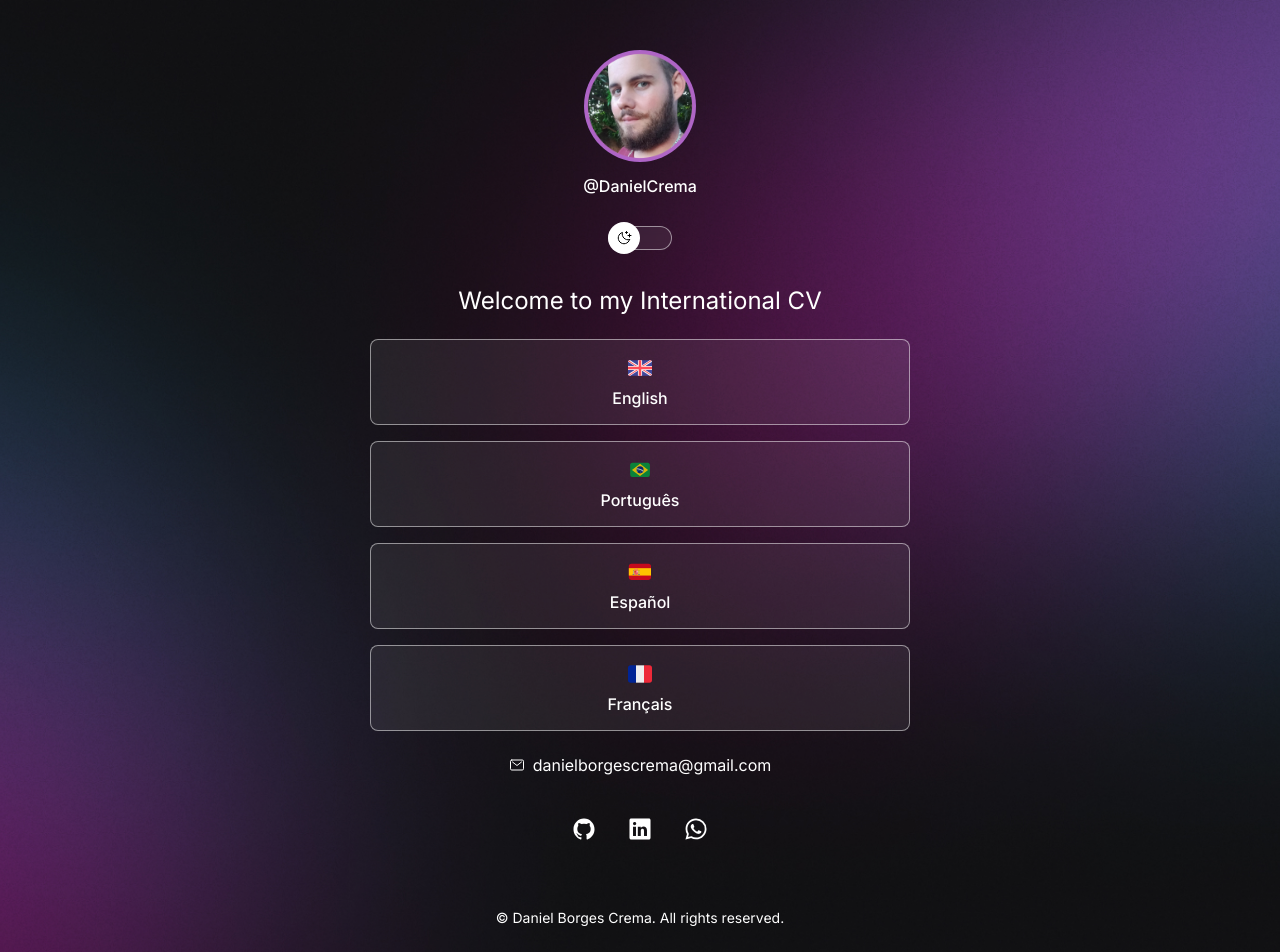
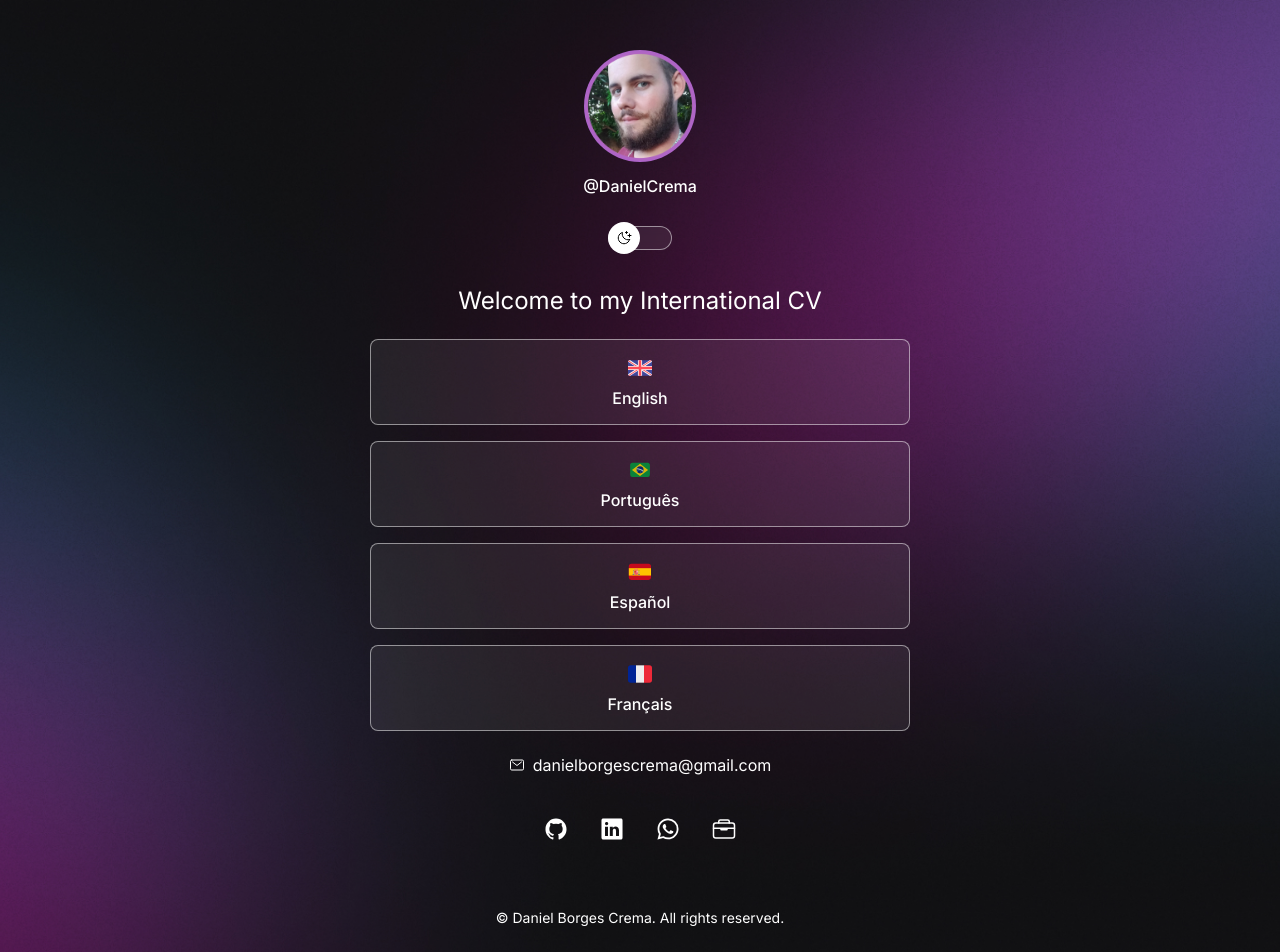
Before and after one commit to DanielCrema/GlobalCV, a plain HTML site: page index.html in a window 1280 px wide. Drawn offline with nearby package versions, Linux system fonts and the light colour scheme.

Commit message:
add portfolio

```diff
--- a/index.html
+++ b/index.html
@@ -75,6 +75,9 @@
             <a href="https://wa.link/x1p73m" target="_blank" rel="noopener noreferrer">
                 <ion-icon name="logo-whatsapp"></ion-icon>
             </a>
+            <a href="https://danielcrema.carrd.co/" target="_blank" rel="noopener noreferrer">
+                <ion-icon name="briefcase-outline"></ion-icon>
+            </a>
         </div>
 
         <footer>
```
